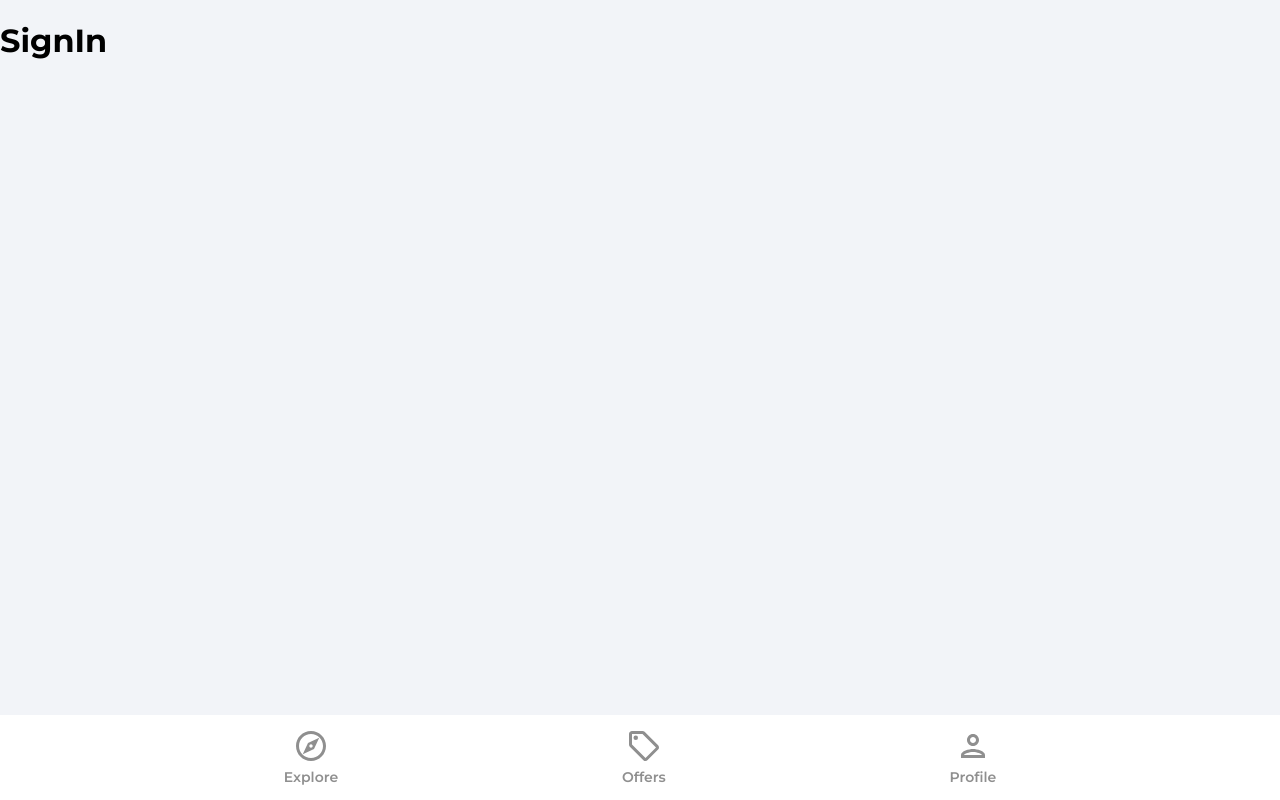
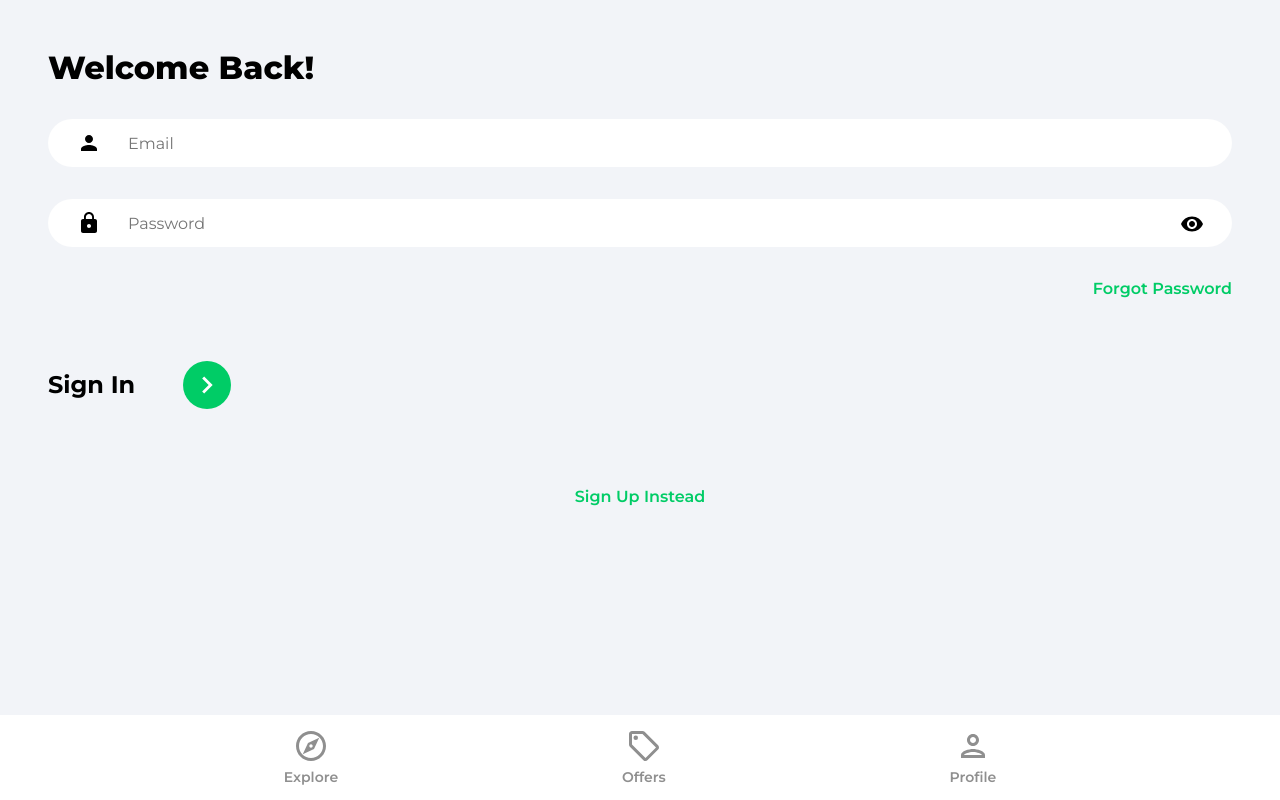
Before and after one commit to sandip2224/EstateFindr, a React (Create React App) app: page /sign-in in a window 1280 px wide. Built offline with nearby package versions, Linux system fonts and the light colour scheme.

Commit message:
SignIn page UI

```diff
--- a/src/pages/SignIn.jsx
+++ b/src/pages/SignIn.jsx
@@ -1,9 +1,74 @@
-import React from 'react';
+import { useState } from 'react';
+import { Link, useNavigate } from 'react-router-dom';
+import { ReactComponent as ArrowRightIcon } from '../assets/svg/keyboardArrowRightIcon.svg';
+import visibilityIcon from '../assets/svg/visibilityIcon.svg';
 
 function SignIn() {
+	const [showPassword, setShowPassword] = useState(false);
+	const [formData, setFormData] = useState({
+		email: '',
+		password: '',
+	});
+
+	const { email, password } = showPassword;
+	const navigate = useNavigate();
+
+	const handleChange = (e) => {
+		setFormData((prevState) => ({
+			...prevState,
+			[e.target.id]: e.target.value,
+		}));
+	};
+
 	return (
 		<>
-			<h1>SignIn</h1>
+			<div className='pageContainer'>
+				<header>
+					<p className='pageHeader'>Welcome Back!</p>
+				</header>
+				<main>
+					<form action=''>
+						<input
+							type='email'
+							className='emailInput'
+							placeholder='Email'
+							id='email'
+							value={email}
+							onChange={handleChange}
+						/>
+						<div className='passwordInputDiv'>
+							<input
+								type={showPassword ? 'text' : 'password'}
+								className='passwordInput'
+								placeholder='Password'
+								id='password'
+								value={password}
+								onChange={handleChange}
+							/>
+							<img
+								src={visibilityIcon}
+								alt='show password'
+								className='showPassword'
+								onClick={() => setShowPassword((prevState) => !prevState)}
+							/>
+						</div>
+						<Link to='/forgot-password' className='forgotPasswordLink'>
+							Forgot Password
+						</Link>
+						<div className='signInBar'>
+							<p className='signInText'>Sign In</p>
+							<button className='signInButton'>
+								<ArrowRightIcon fill='#fff' width='34px' height='34px' />
+							</button>
+						</div>
+					</form>
+
+					{/* Google OAuth Component */}
+					<Link to='/sign-up' className='registerLink'>
+						Sign Up Instead
+					</Link>
+				</main>
+			</div>
 		</>
 	);
 }
```
